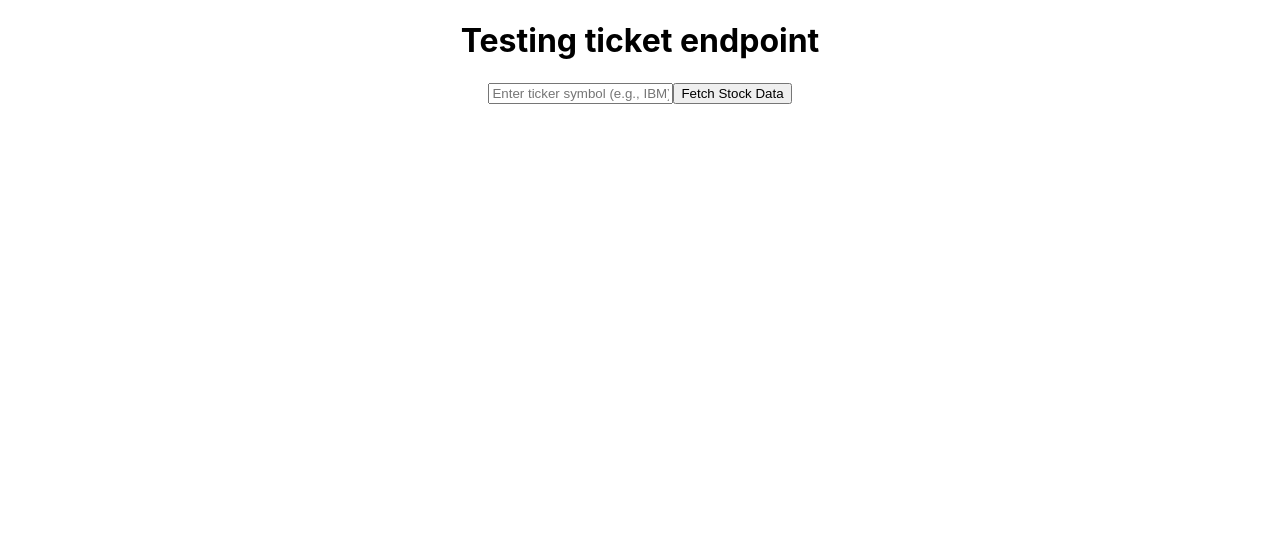
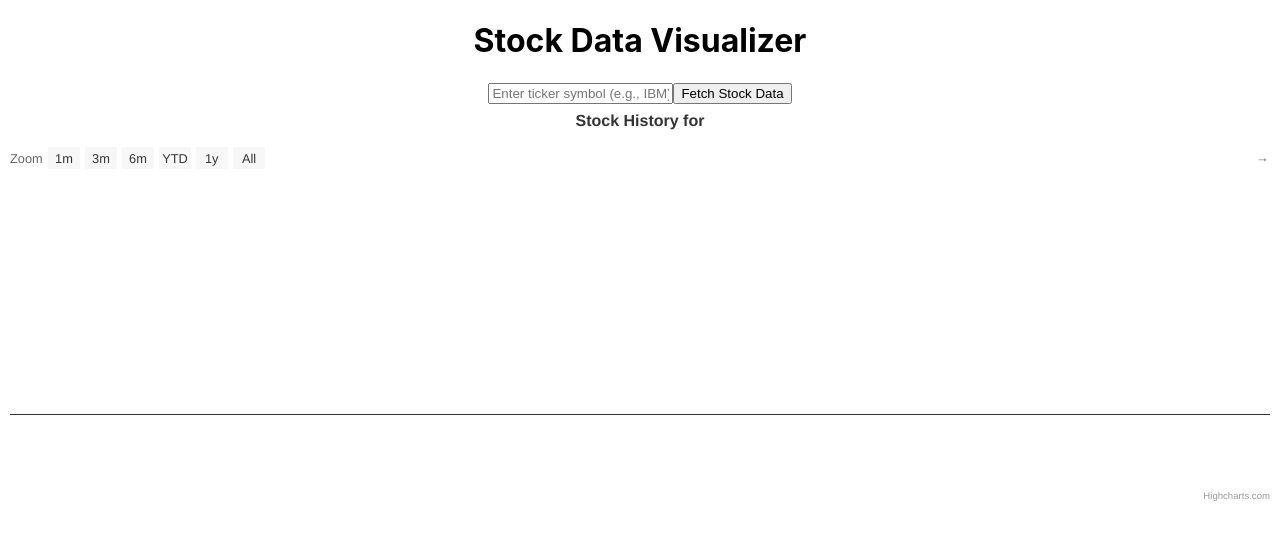
Before and after one commit to aditya161216/stocks-dashboard, a React (Create React App) app in the folder frontend/: page / in a window 1280 px wide. Shown: the top 540 px of the page. Built offline with nearby package versions, Linux system fonts and the light colour scheme.

Commit message:
Added chart displaying stock data

```diff
--- a/frontend/package.json
+++ b/frontend/package.json
@@ -7,6 +7,8 @@
     "@testing-library/react": "^13.4.0",
     "@testing-library/user-event": "^13.5.0",
     "axios": "^1.7.7",
+    "highcharts": "^11.4.8",
+    "highcharts-react-official": "^3.2.1",
     "react": "^18.3.1",
     "react-dom": "^18.3.1",
     "react-scripts": "5.0.1",
--- a/frontend/src/App.js
+++ b/frontend/src/App.js
@@ -1,21 +1,56 @@
 import logo from './logo.svg';
 import './App.css';
 import { fetchStockDatabyTicker } from './services/api';
-import React, {useState} from "react"
+import React, {useState, useEffect} from "react"
+// import Highcharts from 'highcharts'
+import HighchartsReact from 'highcharts-react-official'
+import * as Highcharts from "highcharts/highstock";
 
 function App() {
 
   // stores the ticker symbol the user is looking for
-  const[ticker, setTicker] = useState()
+  const[ticker, setTicker] = useState("")
 
   // stores the returned stock data
-  const [stockData, setStockData] = useState()
+  const [stockData, setStockData] = useState([]);
+
+  // log stockData whenever it changes
+  useEffect(() => {
+    if (stockData) {
+      console.log("Updated stockData:", stockData.data);
+    }
+  }, [stockData]);
+
+  // parses the returned stock data to display
+  const parseStockData = (data) => {
+    // split CSV into rows
+    const rows = data.split("\r\n").slice(1);
+
+    // map rows into Highcharts candlestick format
+    const parsedData = rows.map((row) => {
+      const [timestamp, open, high, low, close] = row.split(",");
+      if (!timestamp || !open || !high || !low || !close) return null; // skip invalid rows
+      return [
+        new Date(timestamp).getTime(), // convert timestamp to milliseconds
+        parseFloat(open),
+        parseFloat(high),
+        parseFloat(low),
+        parseFloat(close),
+      ];
+    });
+
+    // filter out null rows
+    return parsedData.filter((item) => item !== null);
+  }
 
   // function that gets the stock data based on the ticker symbol entered by the user
   const getStockData = async () => {
     try {
-      setStockData(await fetchStockDatabyTicker(ticker))
-      console.log("SUCCESS")
+      const rawData = await fetchStockDatabyTicker(ticker)
+      const extractedData = rawData.data
+      const parsedData = parseStockData(extractedData)
+      setStockData(parsedData)
+      console.log(parsedData)
     }
     catch (error) {
       throw error
@@ -25,9 +60,27 @@ function App() {
 
   }
 
+
+  // options for the chart displaying data
+  const options = {
+    rangeSelector: {
+      selected: 1,
+    },
+    title: {
+      text: `Stock History for ${ticker.toUpperCase()}`,
+    },
+    series: [
+      {
+        type: "candlestick",
+        name: `${ticker.toUpperCase()} Stock Price`,
+        data: stockData || [],
+      },
+    ],
+  };
+
   return (
     <div className="App">
-      <h1>Testing ticket endpoint</h1>
+      <h1>Stock Data Visualizer</h1>
       <div>
         <input
           type="text"
@@ -40,8 +93,14 @@ function App() {
       <div>
         {stockData && (
           <div>
-            <h3>Stock Data for {ticker.toUpperCase()}:</h3>
-            <pre>{JSON.stringify(stockData, null, 2)}</pre>
+            {/* <h3>Stock Data for {ticker.toUpperCase()}:</h3> */}
+            {/* <pre>{JSON.stringify(stockData, null, 2)}</pre> */}
+            <HighchartsReact
+              highcharts={Highcharts}
+              constructorType={"stockChart"}
+              options={options}
+            />
+
           </div>
         )}
       </div>
```
Also changed, not shown: 2 other files (tests, documents, lock files or other folders).
